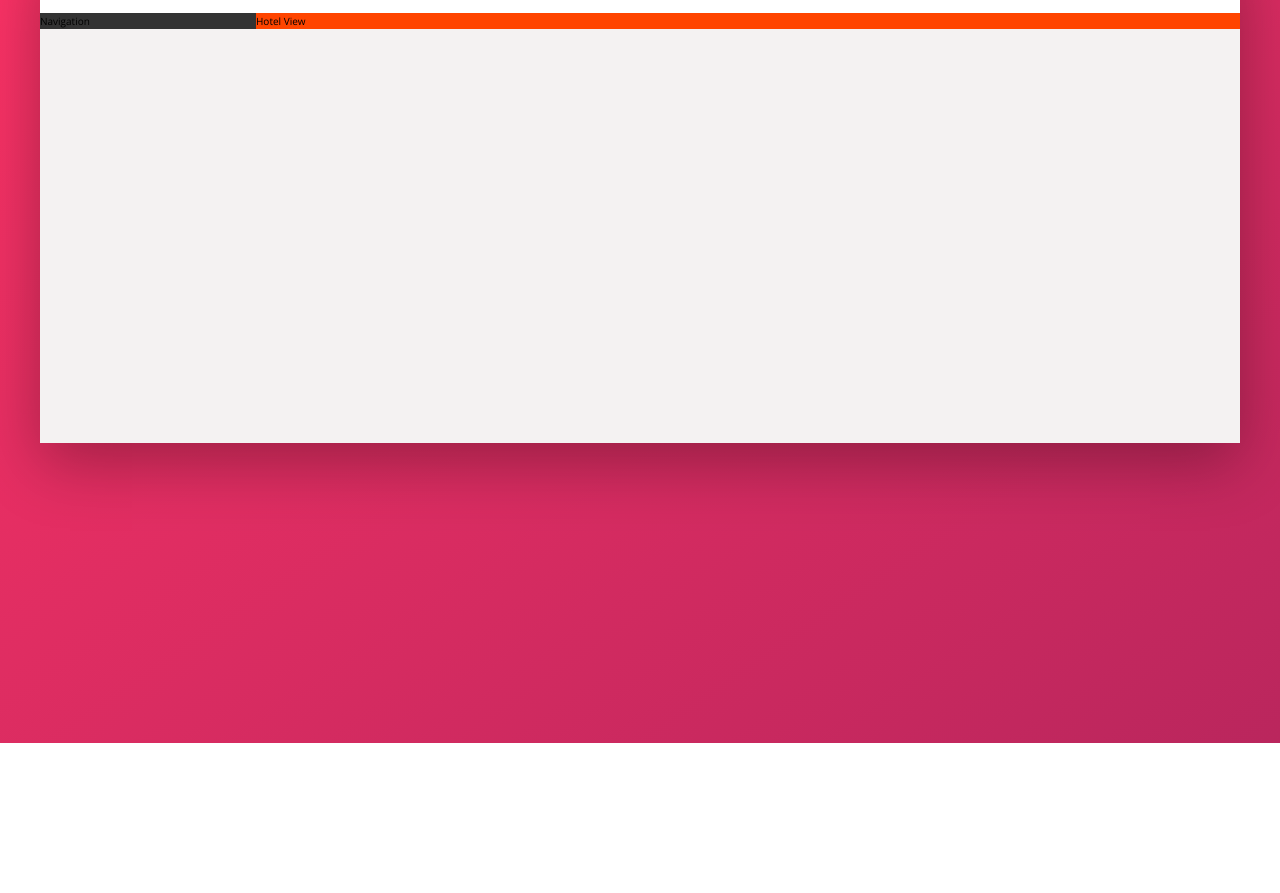
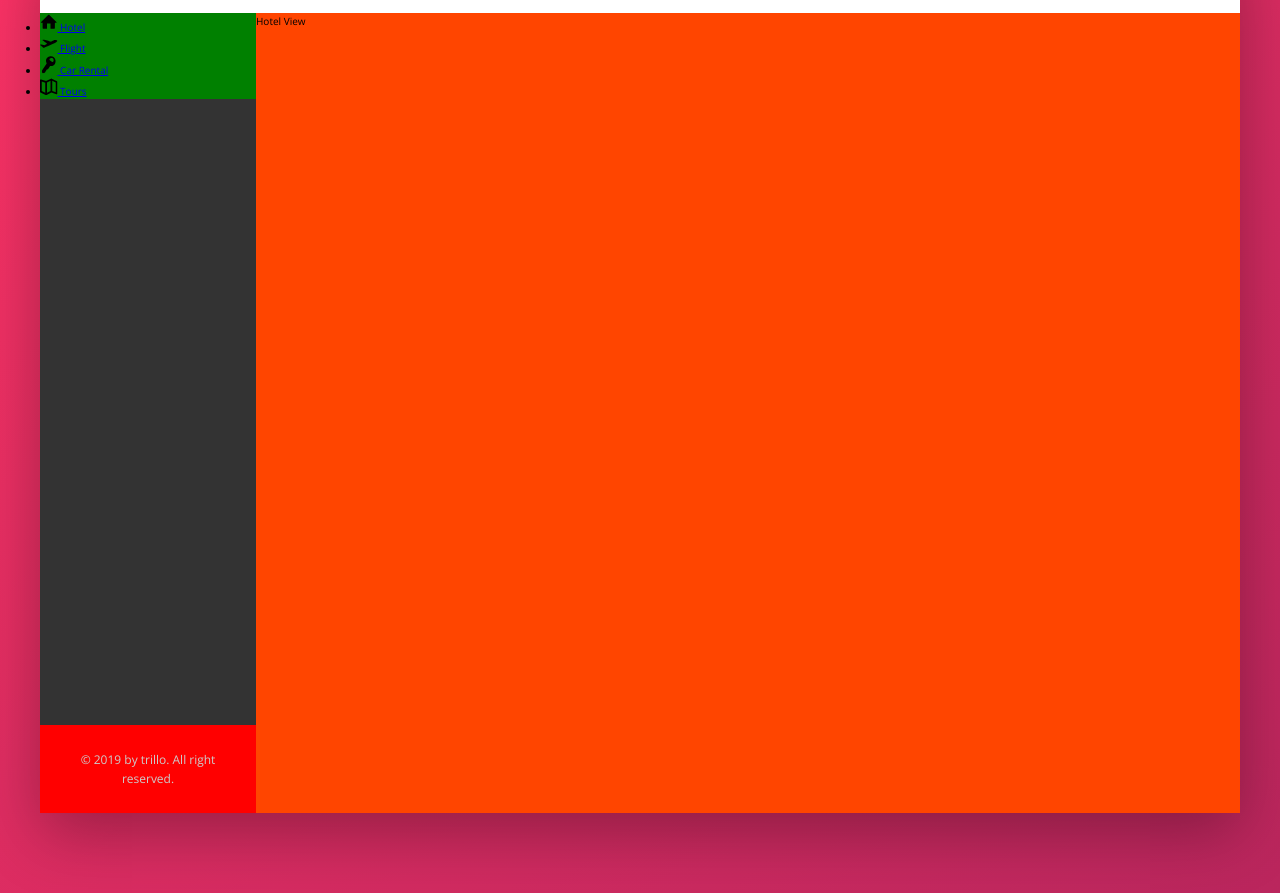
Before and after one commit to trew13690/Trello, a website: page index.html in a window 1280 px wide. Shown: the part 137-1030 px from the top of the page. Before the commit the page ends 880 px from the top, so only its background shows below. Drawn offline with nearby package versions, Linux system fonts and the light colour scheme.

Commit message:
Setup on SideNav

```diff
--- a/index.html
+++ b/index.html
@@ -30,7 +30,7 @@
                     <svg class="user-nav__icon">
                         <use xlink:href="img/sprite.svg#icon-bookmark"></use>
                     </svg>
-                     <span class="user-nav__notification">7</span>
+                    <span class="user-nav__notification">7</span>
                 </div>
 
 
@@ -50,7 +50,50 @@
 
         <div class="content">
             <nav class="sidebar">
-                Navigation
+                <ul class="side-nav">
+                    <li class="side-nav__item">
+                        <a href="#" class="side-nav__item">
+                            <svg class="side-nav__icon">
+                                <use xlink:href="img/sprite.svg#icon-home"></use>
+                            </svg>
+                            <span>Hotel</span>
+                        </a>
+                    </li>
+
+
+                    <li class="side-nav__item">
+                        <a href="#" class="side-nav__item">
+                            <svg class="side-nav__icon">
+                                <use xlink:href="img/sprite.svg#icon-aircraft-take-off"></use>
+                            </svg>
+                            <span>Flight</span>
+                        </a>
+                    </li>
+
+
+                    <li class="side-nav__item">
+                        <a href="#" class="side-nav__item">
+                            <svg class="side-nav__icon">
+                                <use xlink:href="img/sprite.svg#icon-key"></use>
+                            </svg>
+                            <span>Car Rental</span>
+                        </a>
+                    </li>
+
+
+                    <li class="side-nav__item">
+                        <a href="#" class="side-nav__item">
+                            <svg class="side-nav__icon">
+                                <use xlink:href="img/sprite.svg#icon-map"></use>
+                            </svg>
+                            <span>Tours</span>
+                        </a>
+                    </li>
+                </ul>
+
+                <div class="legal">
+                    &copy; 2019 by trillo. All right reserved.
+                </div>
             </nav>
             <main class="hotel-view">
                 Hotel View
--- a/sass/_components.scss
+++ b/sass/_components.scss
@@ -108,3 +108,37 @@
   }
 
 }
+
+
+
+/////////////////////////////////////////////////////////////////////////////////
+// SIDE NAVIGATION
+
+.side-nav{
+
+background-color: green;
+  &__item{
+
+  }
+
+  &__link{
+
+  }
+
+  &__icon{
+width:  1.75rem;
+height: 1.75rem;
+  }
+
+
+}
+
+///////////////////////////////////////
+// LEGAL TEXT
+.legal{
+  background-color: red;
+  font-size: 1.2rem;
+  color: var(--color-grey-light-4);
+  text-align: center;
+  padding: 2.5rem;
+}
--- a/sass/_layout.scss
+++ b/sass/_layout.scss
@@ -20,11 +20,15 @@ display:flex;
 .sidebar{
 background-color: var(--color-grey-dark-1);
 flex: 0 0 18%;
+ display: flex;
+  flex-direction: column;
+  justify-content: space-between;
 }
 
 .hotel-view{
     background-color: #fff;
     background-color: orangered;
     flex: 1;
+    height: 80rem;
 
 }
```
Also changed, not shown: css/style.css.
